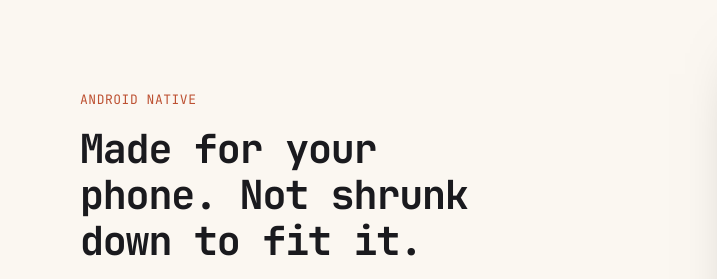
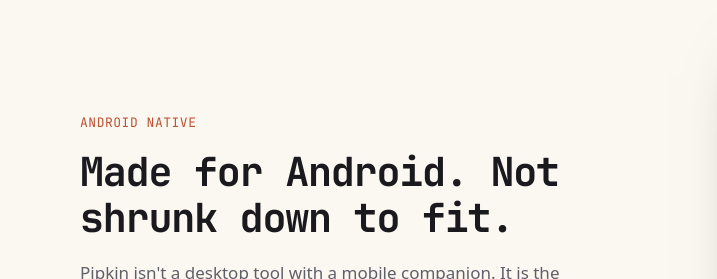
Before and after one commit to jeph/pipkin, an Astro site in the folder site/: page / in a window 1280 px wide. Shown: the part 2460-2739 px from the top of the page, 0-717 px from the left. Built offline with nearby package versions, Linux system fonts and the light colour scheme; Astro itself is replaced by a stand-in of ours.

Commit message:
docs(site): retitle the Android section

```diff
--- a/site/src/pages/index.astro
+++ b/site/src/pages/index.astro
@@ -235,7 +235,7 @@
       <section class="feature container" id="android" aria-labelledby="android-title">
         <div class="feature-copy" data-reveal>
           <p class="eyebrow">Android Native</p>
-          <h2 id="android-title">Made for your phone. Not shrunk down to fit it.</h2>
+          <h2 id="android-title">Made for Android. Not shrunk down to fit.</h2>
           <p>
             Pipkin isn't a desktop tool with a mobile companion. It is the whole setup: the agent, your files, git, and
             a terminal, all on the phone in your pocket. No laptop to keep awake and no server to connect to.
```
